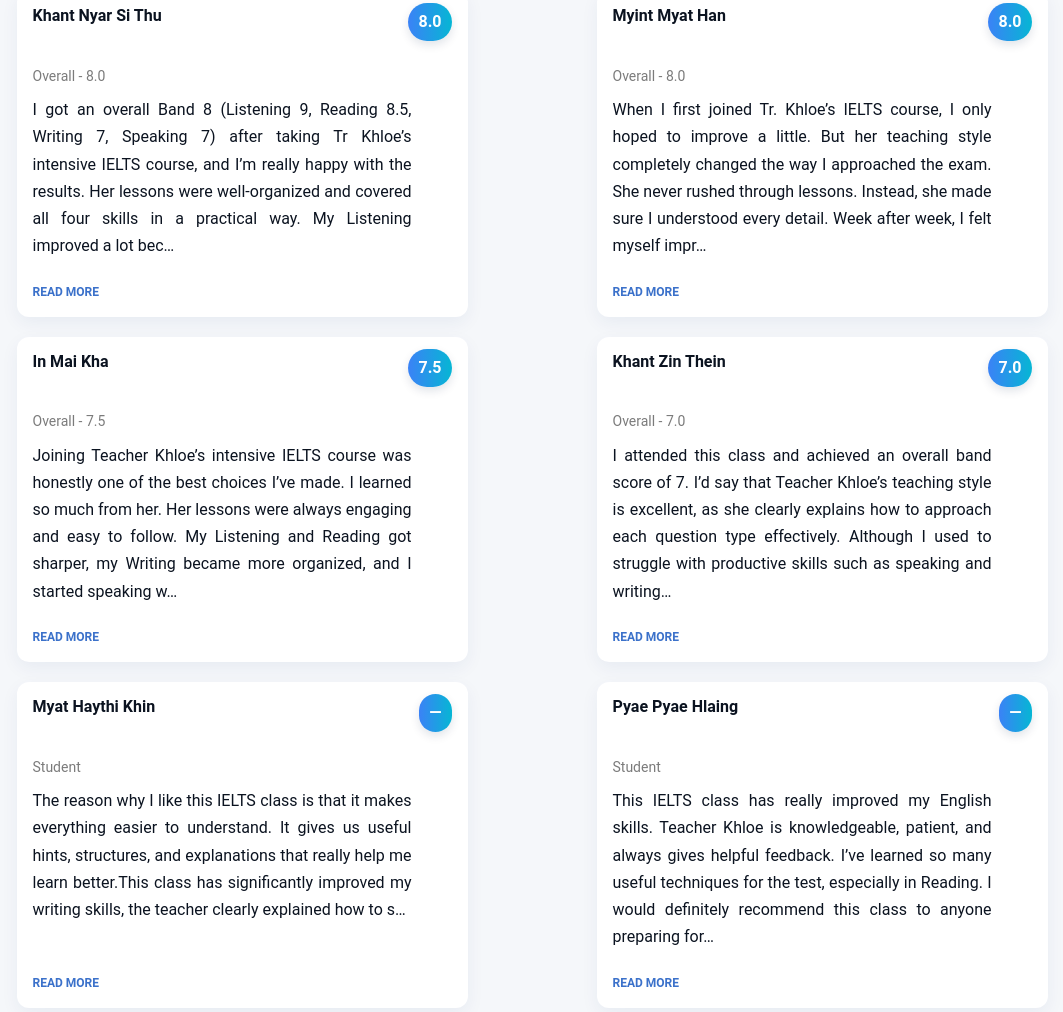
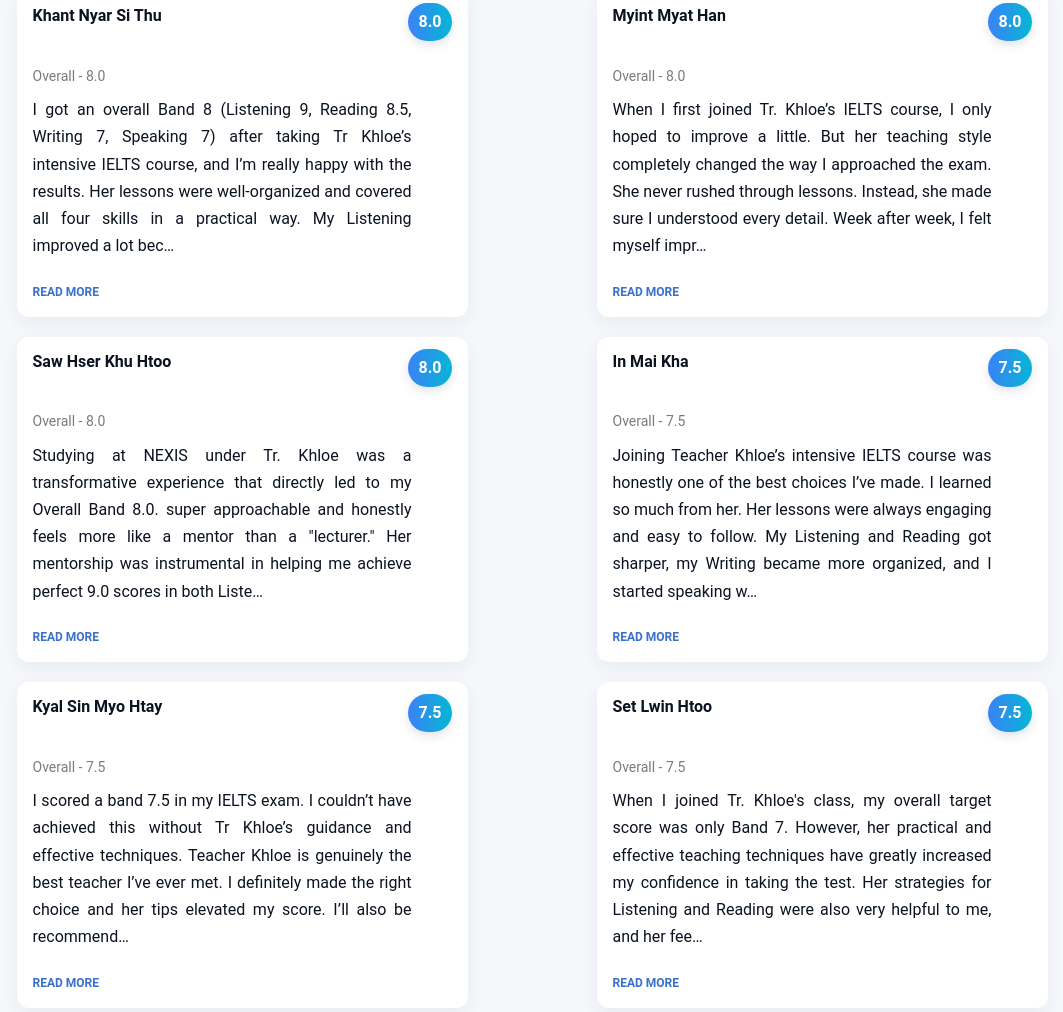
Before and after one commit to AndrosLinn/nexis_website, a website: page student_talks.html in a window 1280 px wide. Shown: the part 611-1623 px from the top of the page, without its empty margins (108-1171 px from the left). Drawn offline with Linux system fonts and the light colour scheme.

Commit message:
Update student_talks.html

```diff
--- a/student_talks.html
+++ b/student_talks.html
@@ -265,7 +265,11 @@
               <div class="badge-score">8.5</div>
             </div>
             <p class="mb-2 read-more-text" data-truncate="300">
-              I scored an 8.5 on the IELTS after taking classes with Tr Khloe, and honestly, I can’t thank her enough! She’s super patient and explains everything in a way that actually makes sense, no stress at all. Her lessons are really practical, full of tips and strategies that you can use straight away in the exam. I loved how she didn’t just teach me what to do, but also showed me how to think like an IELTS examiner, which made a huge difference.
+              I scored an 8.5 on the IELTS after taking classes with Tr Khloe, and honestly, I can’t thank her enough!
+              She’s super patient and explains everything in a way that actually makes sense, no stress at all.
+              Her lessons are really practical, full of tips and strategies that you can use straight away in the exam.
+              I loved how she didn’t just teach me what to do, but also showed me how to think like an IELTS examiner,
+              which made a huge difference.
               What I really appreciated was how she tailored everything to my level. Nothing felt rushed, and she always made sure I understood before moving on. Plus, her advice on time management and tackling tricky questions was a total game-changer. I honestly felt more confident every week I went to class.
               If you’re a student looking for IELTS classes that actually help you improve and make learning fun, I’d 100% recommend Tr Khloe. She’s the kind of teacher who makes you feel like you can reach your target score, and trust me, with her guidance, you really can!
             </p>
@@ -293,8 +297,8 @@
               and decided to contact her for the class. She had so many great recommendations and she really was an
               excellent teacher. The way she taught each lesson was clear and effective, which really helped ease my
               worries about IELTS. I especially loved her Reading and Writing tips. They were quite helpful. Truly.
-              Before joining the class, I
-              took Reading mock test but my score was really low. I never imagined I would score a band 9 in Reading.
+              Before joining the class, I took Reading mock test but my score was really low. I never imagined
+              I would score a band 9 in Reading.
               She also provided me with a well-structured self-study plan and even checked in to make sure I was
               following it. Strict at times, but she’s also very fun and supportive. I needed a minimum overall band 7.5
               to meet my university scholarship requirement. I was content with
@@ -365,6 +369,33 @@
           <div class="testimonial-body" style="flex:1;">
             <div class="d-flex justify-content-between align-items-start">
               <div>
+                <strong>Saw Hser Khu Htoo</strong><br><small class="text-muted">Overall - 8.0</small>
+              </div>
+              <div class="badge-score">8.0</div>
+            </div>
+            <p class="mb-2 read-more-text" data-truncate="300">
+              Studying at NEXIS under Tr. Khloe was a transformative experience that directly led to my Overall Band 8.0.
+              super approachable and honestly feels more like a mentor than a "lecturer."
+              Her mentorship was instrumental in helping me achieve perfect 9.0 scores in both Listening and Reading,
+              as she provided high-level strategies that simplified even the most complex parts of the exam.
+              Beyond just the receptive skills, her rigorous feedback on my Writing helped me secure a 7.5.
+              The professional yet supportive environment in her classroom  makes it the ideal choice for
+              any student serious about reaching an elite score; I highly recommend Tr.
+              Khloe for her expert ability to guide students toward their full potential.
+            </p>
+            <div class="mt-auto text-end">
+              <button class="read-more-toggle btn btn-link p-0" type="button">Read more</button>
+            </div>
+          </div>
+        </div>
+      </div>
+
+      <!-- Card 6 -->
+      <div class="col-12 col-md-6 col-lg-5 mx-auto d-flex justify-content-center">
+        <div class="testimonial-card">
+          <div class="testimonial-body" style="flex:1;">
+            <div class="d-flex justify-content-between align-items-start">
+              <div>
                 <strong>In Mai Kha</strong><br><small class="text-muted">Overall - 7.5</small>
               </div>
               <div class="badge-score">7.5</div>
@@ -386,7 +417,56 @@
         </div>
       </div>
 
-      <!-- Card 6 -->
+      <!-- Card 7 -->
+      <div class="col-12 col-md-6 col-lg-5 mx-auto d-flex justify-content-center">
+        <div class="testimonial-card">
+          <div class="testimonial-body" style="flex:1;">
+            <div class="d-flex justify-content-between align-items-start">
+              <div>
+                <strong>Kyal Sin Myo Htay</strong><br><small class="text-muted">Overall - 7.5</small>
+              </div>
+              <div class="badge-score">7.5</div>
+            </div>
+            <p class="mb-2 read-more-text" data-truncate="300">
+              I scored a band 7.5 in my IELTS exam. I couldn’t have achieved this without Tr Khloe’s guidance and effective
+              techniques. Teacher Khloe is genuinely the best teacher I’ve ever met. I definitely made the right choice and
+              her tips elevated my score. I’ll also be recommending this class to anyone who is interested in attending
+              ielts course.
+            </p>
+            <div class="mt-auto text-end">
+              <button class="read-more-toggle btn btn-link p-0" type="button">Read more</button>
+            </div>
+          </div>
+        </div>
+      </div>
+
+      <!-- Card 8 -->
+      <div class="col-12 col-md-6 col-lg-5 mx-auto d-flex justify-content-center">
+        <div class="testimonial-card">
+          <div class="testimonial-body" style="flex:1;">
+            <div class="d-flex justify-content-between align-items-start">
+              <div>
+                <strong>Set Lwin Htoo</strong><br><small class="text-muted">Overall - 7.5</small>
+              </div>
+              <div class="badge-score">7.5</div>
+            </div>
+            <p class="mb-2 read-more-text" data-truncate="300">
+              When I joined Tr. Khloe's class, my overall target score was only Band 7. However, her practical and
+              effective teaching techniques have greatly increased my confidence in taking the test. Her strategies
+              for Listening and Reading were also very helpful to me, and her feedback on Writing helped me clearly
+              understand my mistakes and improve step by step. Her teaching style is very supportive, well-organized,
+              and patient. She makes sure that each and every one of us is able to follow and understand the teachings.
+              At the end of the course, I noticed significant improvement overall. I was able to achieve an overall
+              score of 7.5 with an individual band score of 9 in Reading. I am really happy and satisfied with the result.
+            </p>
+            <div class="mt-auto text-end">
+              <button class="read-more-toggle btn btn-link p-0" type="button">Read more</button>
+            </div>
+          </div>
+        </div>
+      </div>
+
+      <!-- Card 9 -->
       <div class="col-12 col-md-6 col-lg-5 mx-auto d-flex justify-content-center">
         <div class="testimonial-card">
           <div class="testimonial-body" style="flex:1;">
@@ -417,7 +497,7 @@
         </div>
       </div>
 
-      <!-- Card 7 -->
+      <!-- Card 10 -->
       <div class="col-12 col-md-6 col-lg-5 mx-auto d-flex justify-content-center">
         <div class="testimonial-card">
           <div class="testimonial-body" style="flex:1;">
@@ -443,7 +523,7 @@
         </div>
       </div>
 
-      <!-- Card 8 -->
+      <!-- Card 11 -->
       <div class="col-12 col-md-6 col-lg-5 mx-auto d-flex justify-content-center">
         <div class="testimonial-card">
           <div class="testimonial-body" style="flex:1;">
```
